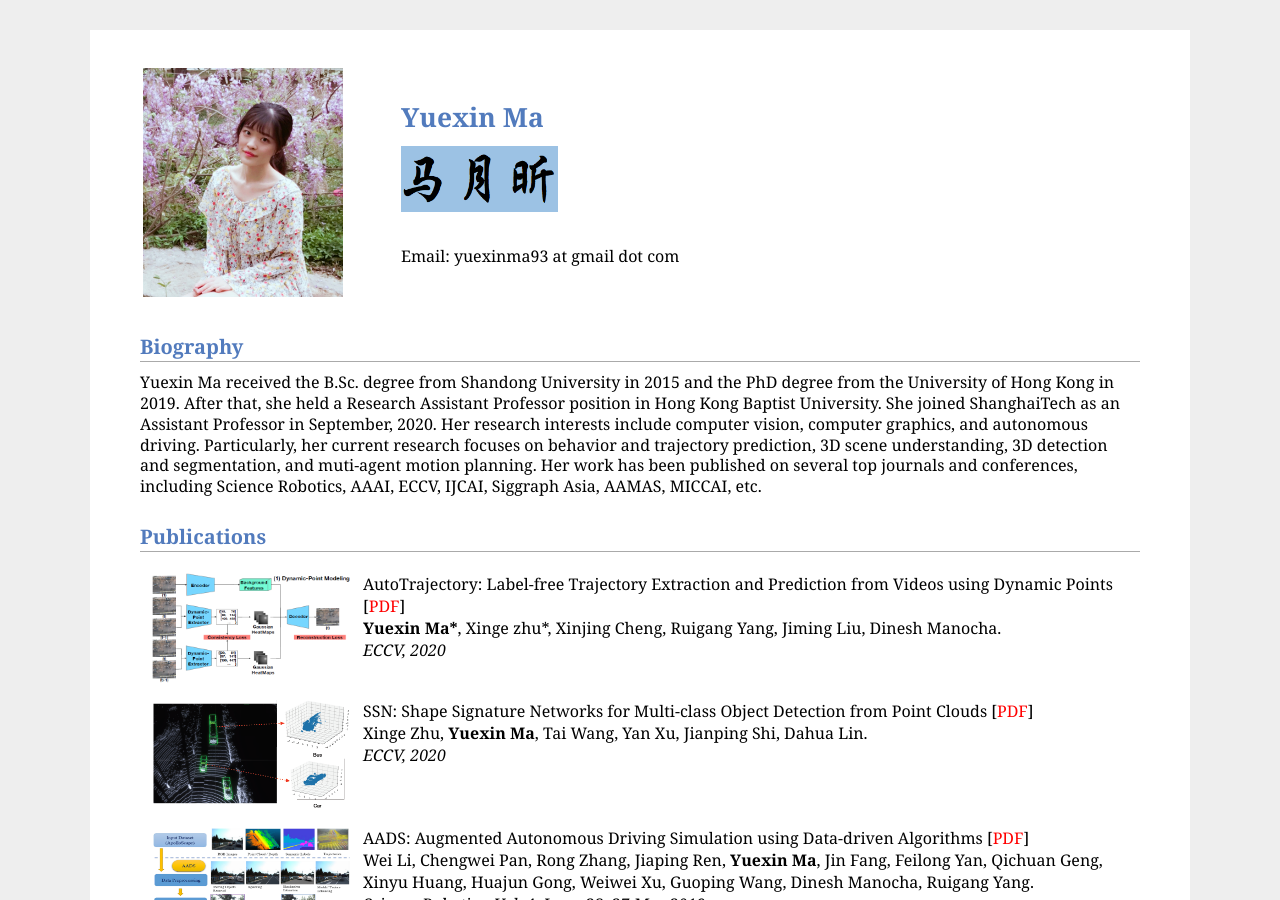
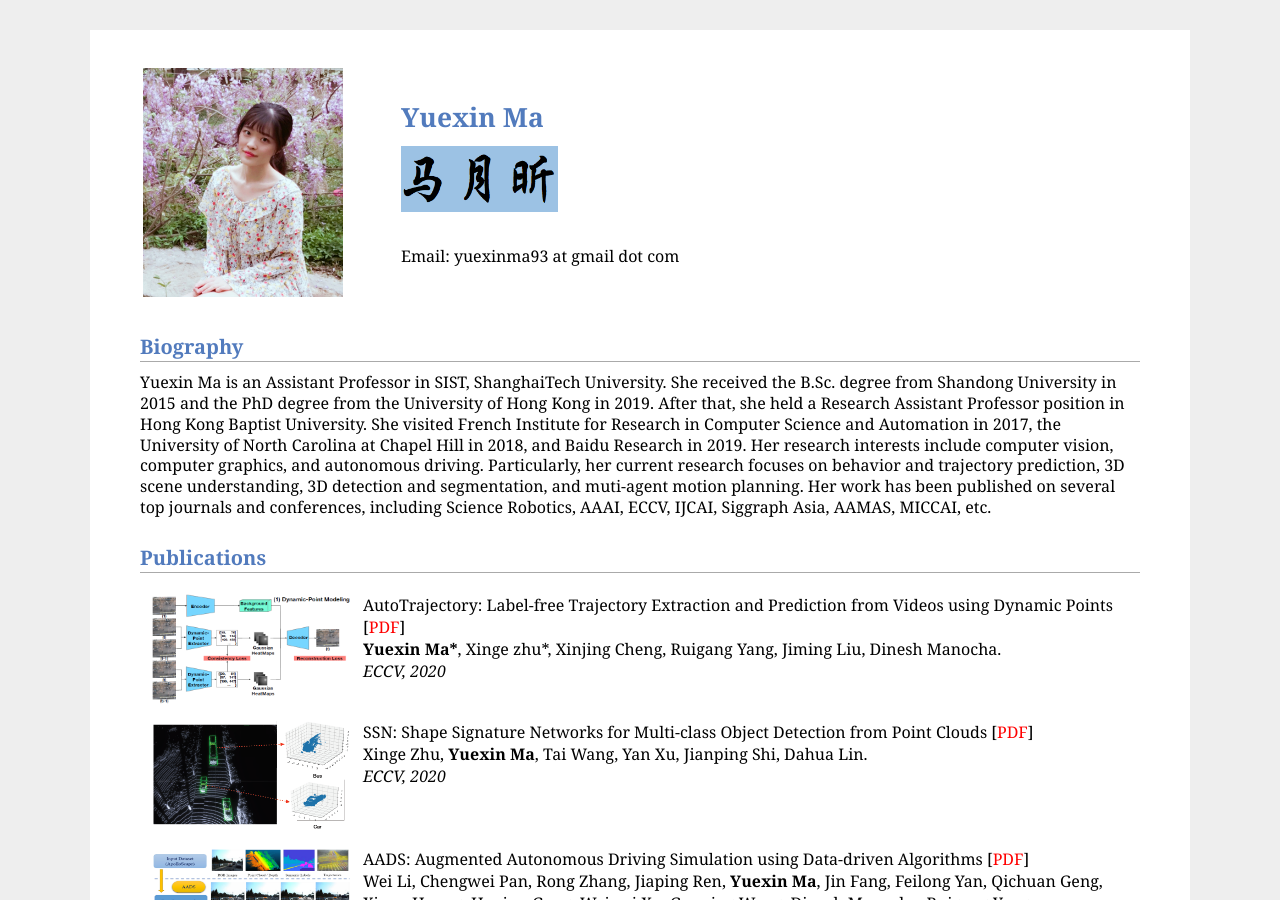
Before and after one commit to AshleyQTDS/AshleyQTDS.github.io, a Jekyll site: the page aboutme.html, which Jekyll copies as it is, in a window 1280 px wide and 900 px high. Built offline with Jekyll 4.4.1, drawn with Linux system fonts in a browser that asks for light colours; a script that is not in the unit is left out.

Commit message:
Update aboutme.html

```diff
--- a/aboutme.html
+++ b/aboutme.html
@@ -91,7 +91,7 @@
 
 <h2>Biography</h2>
 <p>
-	Yuexin Ma received the B.Sc. degree from Shandong University in 2015 and the PhD degree from the University of Hong Kong in 2019. After that, she held a Research Assistant Professor position in Hong Kong Baptist University. She joined ShanghaiTech as an Assistant Professor in September, 2020. Her research interests include computer vision, computer graphics, and autonomous driving. Particularly, her current research focuses on behavior and trajectory prediction, 3D scene understanding, 3D detection and segmentation, and muti-agent motion planning. Her work has been published on several top journals and conferences, including Science Robotics, AAAI, ECCV, IJCAI, Siggraph Asia, AAMAS, MICCAI, etc.
+	Yuexin Ma is an Assistant Professor in SIST, ShanghaiTech University. She received the B.Sc. degree from Shandong University in 2015 and the PhD degree from the University of Hong Kong in 2019. After that, she held a Research Assistant Professor position in Hong Kong Baptist University. She visited French Institute for Research in Computer Science and Automation in 2017, the University of North Carolina at Chapel Hill in 2018, and Baidu Research in 2019. Her research interests include computer vision, computer graphics, and autonomous driving. Particularly, her current research focuses on behavior and trajectory prediction, 3D scene understanding, 3D detection and segmentation, and muti-agent motion planning. Her work has been published on several top journals and conferences, including Science Robotics, AAAI, ECCV, IJCAI, Siggraph Asia, AAMAS, MICCAI, etc.
 </p>
 
 
```
